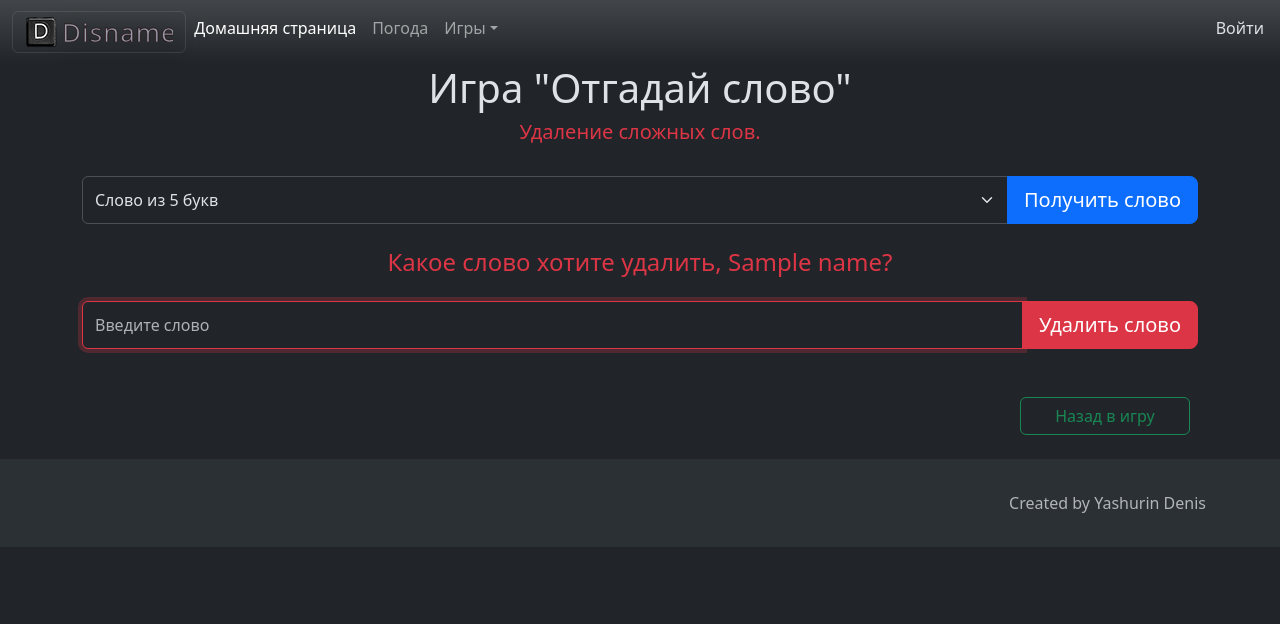
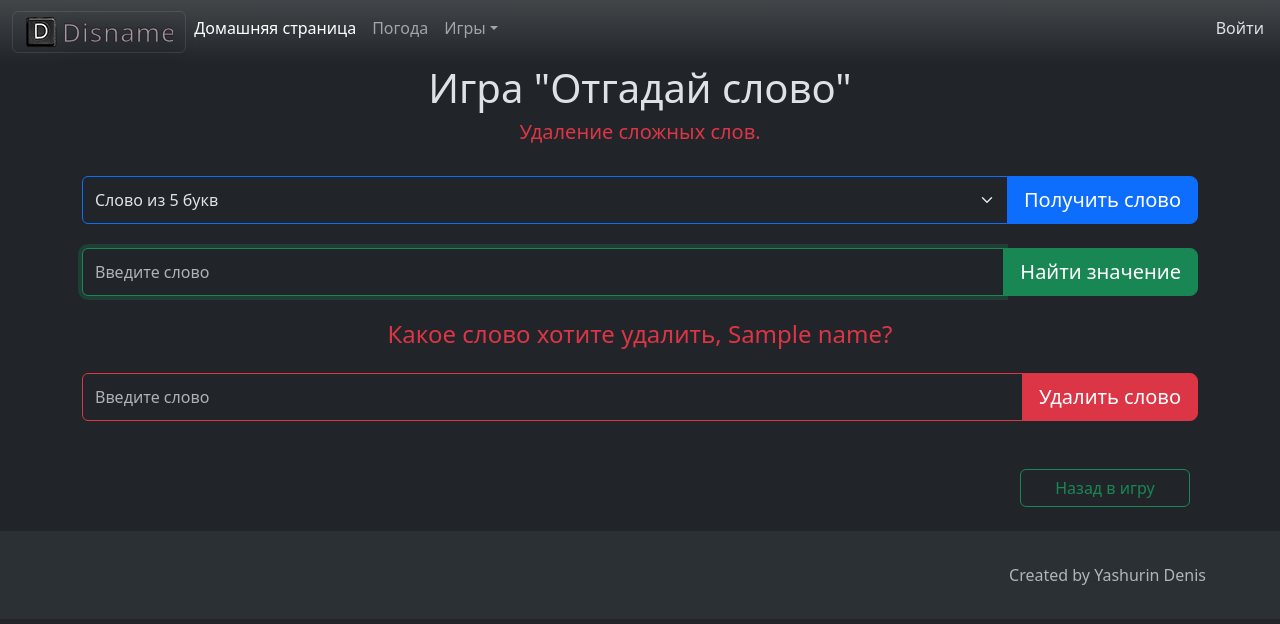
Before and after one commit to Disname33/coolinary, a Django app: template guess_the_word_game/templates/guess_the_word_game/remove_word.html in a window 1280 px wide. Shown: the top 624 px of the page. Run offline with Django 4.2, Linux system fonts and the light colour scheme; the template is opened without the code that fills it: most values are stand-ins (such as "Sample title", 1, 10 or a date in 2020).

Commit message:
version 2.8.7.1 ADD get_mean at remove_word at guess_the_word

```diff
--- a/guess_the_word_game/static/guess_the_word_game/send_word.js
+++ b/guess_the_word_game/static/guess_the_word_game/send_word.js
@@ -56,3 +56,24 @@ document.getElementById("randomWordForm").addEventListener("submit", function (e
         }
     });
 });
+
+document.getElementById("getMeanForm").addEventListener("submit", function (event) {
+    event.preventDefault(); // Предотвращение отправки формы по умолчанию
+    $.ajax({
+        url: window.location.href,
+        type: 'GET',
+        headers: {'X-CSRFToken': csrftoken},
+        data: {
+            'csrfmiddlewaretoken': csrftoken,
+            'get_mean': $('#get_mean').val()
+        },
+        success: function (response) {
+            $('#get_mean').val('');
+            $('#random_noun').html(response.noun)
+            $('#meaning').html(response.meaning);
+        },
+        error: function (error) {
+            console.log(error);
+        }
+    });
+});
--- a/guess_the_word_game/templates/guess_the_word_game/enter_words.html
+++ b/guess_the_word_game/templates/guess_the_word_game/enter_words.html
@@ -131,7 +131,7 @@
         </div>
     </form>
     <div class="row d-flex mt-2 mx-2 mx-md-auto" id="keyboard_btn">
-        <a class="btn btn-sm btn-outline-secondary d-flex text-center col-9 p-0 mx-auto" href="#keyboard"
+        <a class="btn btn-sm btn-outline-secondary d-flex text-center col p-0 mx-auto" href="#keyboard"
            data-bs-toggle="collapse"
            role="button" aria-expanded="true" aria-controls="#keyboard #remove_button" data-bs-target=".multi-collapse">
             Клавиатура
--- a/guess_the_word_game/templates/guess_the_word_game/remove_word.html
+++ b/guess_the_word_game/templates/guess_the_word_game/remove_word.html
@@ -19,7 +19,7 @@
         <form id="randomWordForm">
             {% csrf_token %}
             <div class="input-group justify-content-md-end my-4">
-                <select name="dif" class="form-select" id="inputDifGroupSelect"
+                <select name="dif" class="form-select border-primary" id="inputDifGroupSelect"
                         aria-label="Example select with button addon">
                     <option value="4">Слово из 4 букв</option>
                     <option value="5" selected>Слово из 5 букв</option>
@@ -30,6 +30,17 @@
             </div>
         </form>
     </div>
+    <form id="getMeanForm">
+        {% csrf_token %}
+        <div class="input-group mb-3 my-4">
+            <input type="text" name="get_mean" id="get_mean" autofocus placeholder="Введите слово"
+                   class="form-control border-success text-success focus-ring focus-ring-success"
+                   aria-label="Найти значение слова" aria-describedby="get_mean_btn"
+                   pattern="[а-яёА-ЯЁ]+" title="Пожалуйста, введите только русские буквы" required>
+            <button class="btn btn-success btn-lg" type="submit" id="get_mean_btn">Найти значение
+            </button>
+        </div>
+    </form>
     <div id="random_noun" class="link-primary"></div>
     <div id="meaning"></div>
     <div class="col col-md-12 mx-auto text-center mx-auto">
@@ -39,12 +50,12 @@
 {% block input_word %}
     <form id="removeWordForm">
         {% csrf_token %}
-        <div class="input-group focus-ring-danger mb-3 my-4">
+        <div class="input-group mb-3 my-4">
             <input type="text" name="remove_word" id="remove_word" autofocus placeholder="Введите слово"
                    class="form-control active border-danger text-danger focus-ring focus-ring-danger"
                    aria-label="Введите слово" aria-describedby="remove_word_btn" minlength="4" maxlength="7"
                    pattern="[а-яёА-ЯЁ]+" title="Пожалуйста, введите только русские буквы" required>
-            <button class="btn btn-danger btn-lg focus-ring-danger" type="submit" id="remove_word_btn">Удалить слово
+            <button class="btn btn-danger btn-lg" type="submit" id="remove_word_btn">Удалить слово
             </button>
         </div>
     </form>
@@ -73,5 +84,5 @@
             </div>
         </div>
     </div>
-    <script type="text/javascript" src="{% static "guess_the_word_game/send_word.js" %}?v=1.2"></script>
+    <script type="text/javascript" src="{% static "guess_the_word_game/send_word.js" %}?v=1.3"></script>
 {% endblock %}
```
Also changed, not shown: guess_the_word_game/services/guess_the_word_game.py (+7 -1 lines), guess_the_word_game/views.py (+8 -0 lines).
